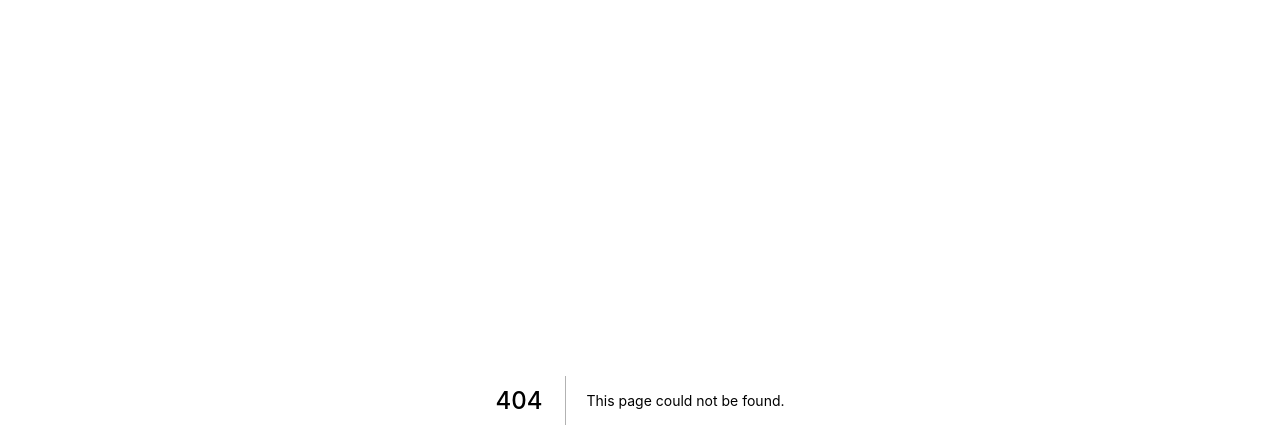
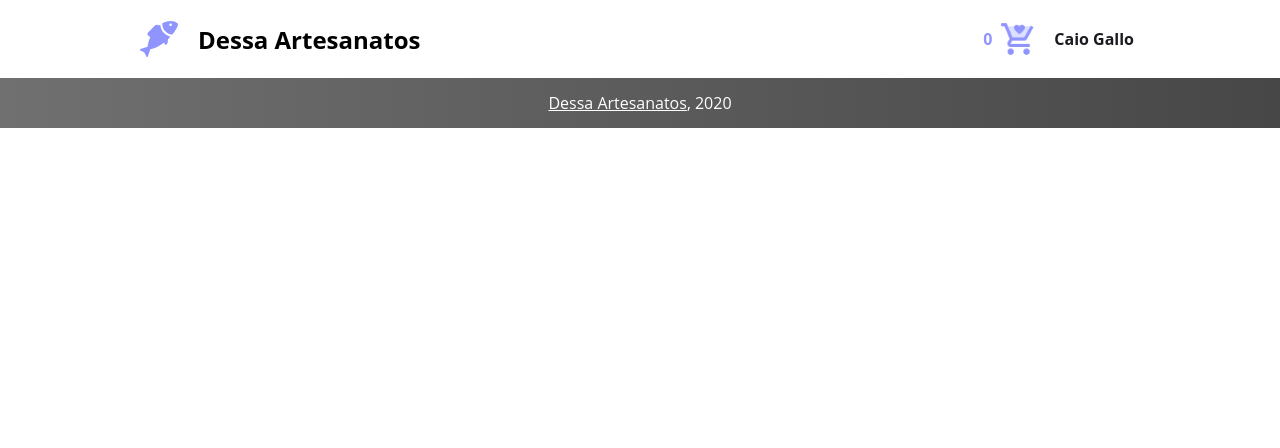
Before and after one commit to CaioDGallo/ecommerce-frontend, a Next.js app: page /checkout in a window 1280 px wide. Before the commit this address had no page. Shown: the top 448 px of the page. Built offline with nearby package versions, Linux system fonts and the light colour scheme.

Commit message:
Refactoring and creating checkout page structure

```diff
--- a/components/Header/Header.tsx
+++ b/components/Header/Header.tsx
@@ -2,12 +2,13 @@ import Link from "next/link";
 import Cart from "../Cart/Cart";
 
 import styles from './header.module.scss'
+import NavAccountOptions from "../NavAccountOptions/NavAccountOptions";
 
 export default function Header() {
   return (
     <header className={styles.header}>
       <div className={styles.header__container}>
-        <Link href="/">
+        <Link href="/checkout">
           <img src="/logo.svg" alt="" className={styles.header__logo} />
         </Link>
         <Link href="/">
@@ -16,6 +17,7 @@ export default function Header() {
       </div>
 
       <Cart />
+      <NavAccountOptions />
     </header>
   )
 }
--- a/components/Header/header.module.scss
+++ b/components/Header/header.module.scss
@@ -28,6 +28,7 @@ $max-width: 1000px;
     padding-top: 20px;
     padding-bottom: 20px;
     align-content: center;
+    align-items: center;
 
     &__container{
         display: flex;
--- a/components/Layout/Layout.tsx
+++ b/components/Layout/Layout.tsx
@@ -1,9 +1,23 @@
+import { Provider } from 'react-redux'
+import Header from "../Header/Header"
+import Head from "next/head"
+import Footer from "../Footer/Footer"
+import store from '../../store'
 import styles from './layout.module.scss'
 
 export default function Layout({ children }) {
     return (
         <div className={styles.container}>
-            <main>{children}</main>
+            <Provider store={store}>
+                <div className={styles.app}>
+                    <Head>
+                        <link rel="shortcut icon" href="/favicon.ico" />
+                    </Head>
+                    <Header />
+                    <main>{children}</main>
+                    <Footer />
+                </div>
+            </Provider>
         </div>
     )
 }
--- /dev/null
+++ b/components/NavAccountOptions/NavAccountOptions.tsx
@@ -0,0 +1,9 @@
+import styles from './nav_account_options.module.scss'
+
+export default function NavAccountOptions() {
+    return (
+        <div className={styles.nav__account__container}>
+            <p>Caio Gallo</p>
+        </div>
+    )
+}
--- /dev/null
+++ b/components/NavAccountOptions/nav_account_options.module.scss
@@ -0,0 +1,5 @@
+.nav__account__container{
+    font-weight: bold;
+    color: #1b1a20;
+    padding: 0 0 0 12px;
+}
--- /dev/null
+++ b/pages/checkout.tsx
@@ -0,0 +1,16 @@
+import Layout from '../components/Layout/Layout'
+
+const Checkout = () => {
+
+    return (
+      <Layout>
+
+      </Layout>
+    )
+  }
+
+//   Checkout.getInitialProps = async () => {
+//     return {}
+//   }
+
+  export default Checkout
```
